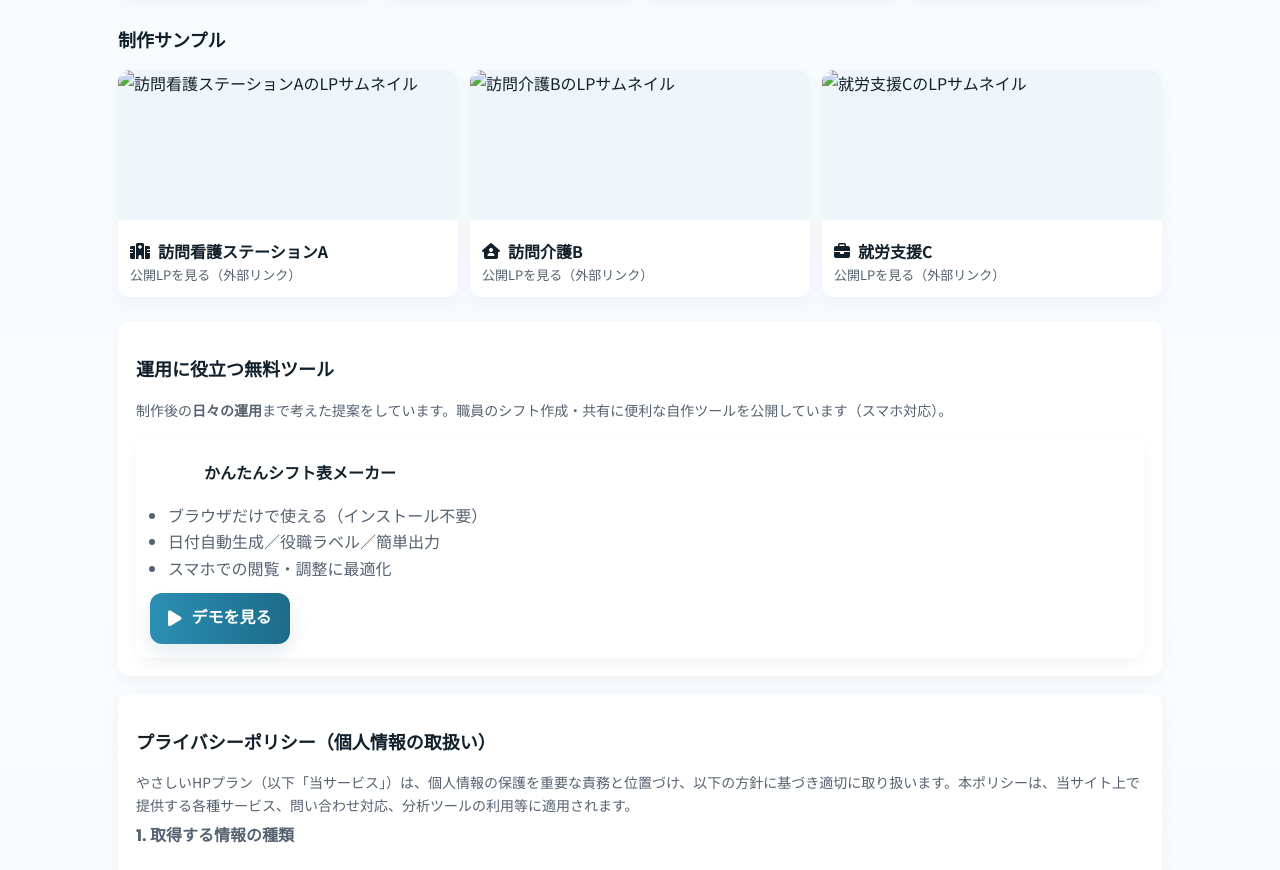
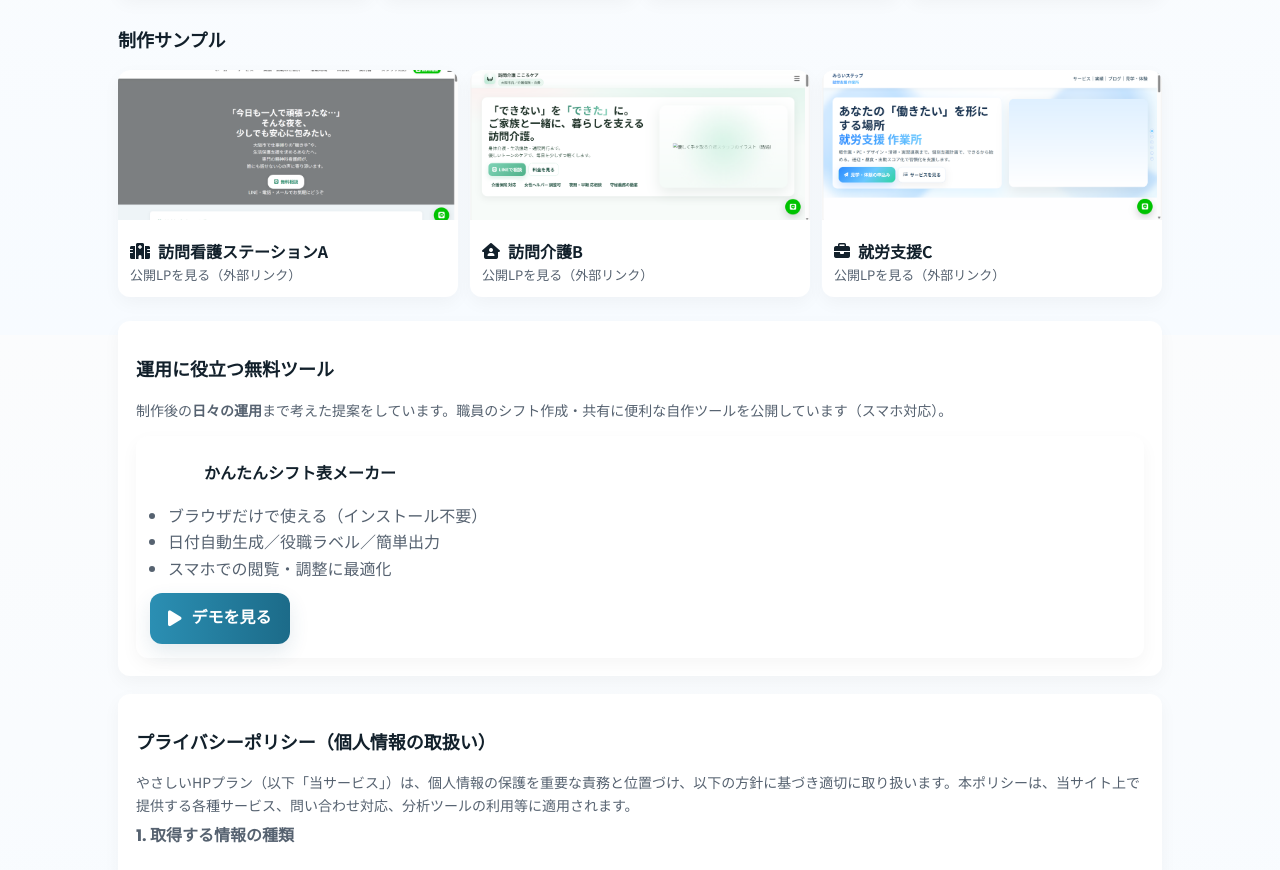
Before and after one commit to crzydn/yasashiiHP, a plain HTML site: page index.html in a window 1280 px wide. Shown: the part 1265-2135 px from the top of the page. Drawn offline with Linux system fonts and the light colour scheme.

Commit message:
Update index.html

```diff
--- a/index.html
+++ b/index.html
@@ -312,7 +312,7 @@
         <div class="samples">
           <div class="sample card">
             <a href="https://crzydn.github.io/iwaki-houmonkango/" target="_blank" rel="noopener noreferrer">
-              <span class="thumb"><img src="thumb_houmonkango.jpg" alt="訪問看護ステーションAのLPサムネイル"></span>
+              <span class="thumb"><img src="訪問看護サンプル.png" alt="訪問看護ステーションAのLPサムネイル"></span>
               <div class="body">
                 <div class="title"><i class="fa-solid fa-hospital" aria-hidden="true"></i> 訪問看護ステーションA</div>
                 <div class="meta">公開LPを見る（外部リンク）</div>
@@ -321,7 +321,7 @@
           </div>
           <div class="sample card">
             <a href="https://crzydn.github.io/houmonkaigo/" target="_blank" rel="noopener noreferrer">
-              <span class="thumb"><img src="thumb_kaigo.jpg" alt="訪問介護BのLPサムネイル"></span>
+              <span class="thumb"><img src="訪問介護サンプル.png" alt="訪問介護BのLPサムネイル"></span>
               <div class="body">
                 <div class="title"><i class="fa-solid fa-house-user" aria-hidden="true"></i> 訪問介護B</div>
                 <div class="meta">公開LPを見る（外部リンク）</div>
@@ -330,7 +330,7 @@
           </div>
           <div class="sample card">
             <a href="https://crzydn.github.io/shuroushien/" target="_blank" rel="noopener noreferrer">
-              <span class="thumb"><img src="thumb_shien.jpg" alt="就労支援CのLPサムネイル"></span>
+              <span class="thumb"><img src="就労支援サンプル.png" alt="就労支援CのLPサムネイル"></span>
               <div class="body">
                 <div class="title"><i class="fa-solid fa-briefcase" aria-hidden="true"></i> 就労支援C</div>
                 <div class="meta">公開LPを見る（外部リンク）</div>
```
